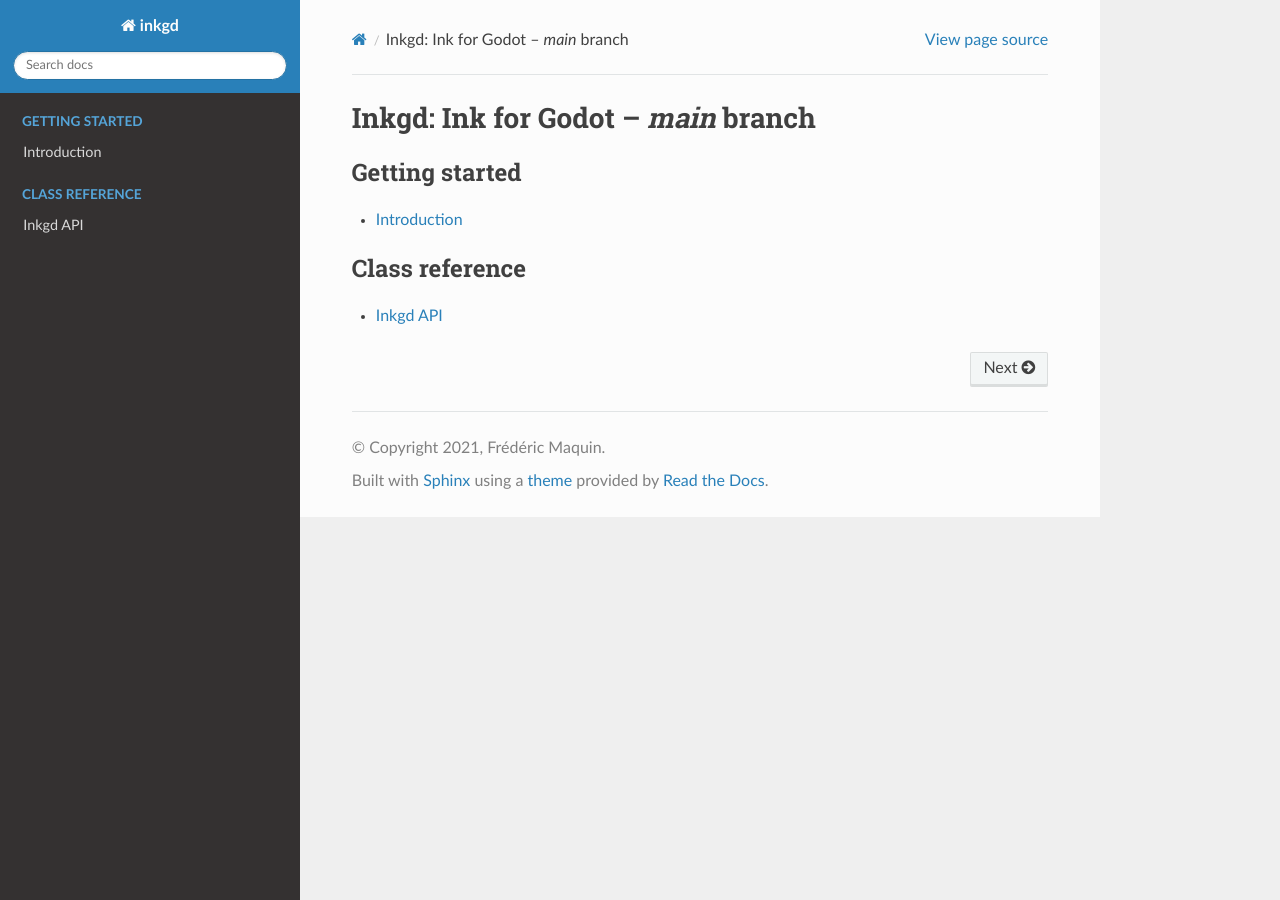
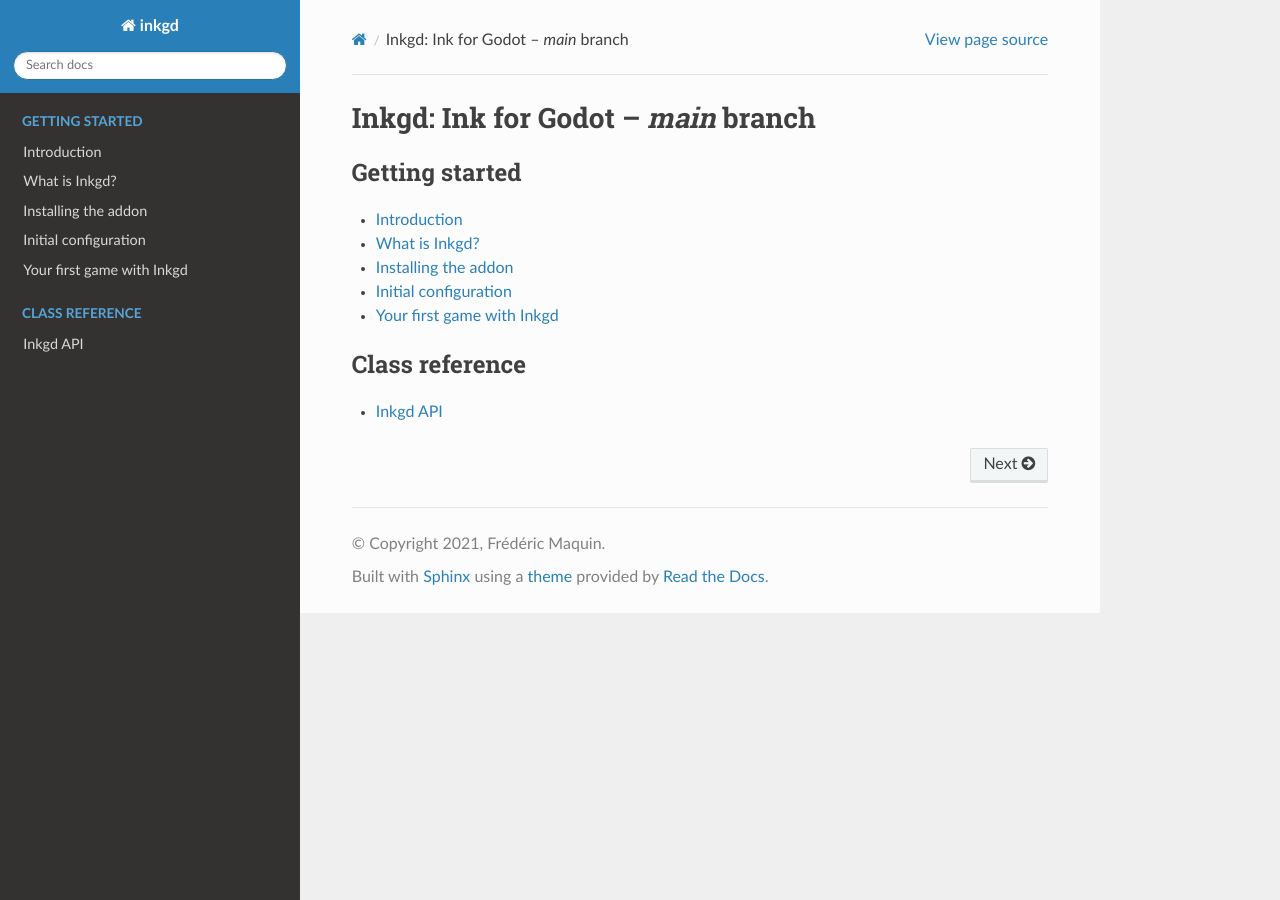
Before and after one commit to ephread/inkgd, a Sphinx documentation site: the page built from docs/source/index.rst, in a window 1280 px wide. Built offline with Sphinx 7.4.7 and the Read the Docs theme 2.0.0, drawn with Linux system fonts in a browser that asks for light colours; some of the changed lines change nothing that is shown.

Commit message:
Docs: First draft of getting started.

```diff
--- a/docs/source/getting_started/index.rst
+++ b/docs/source/getting_started/index.rst
@@ -4,4 +4,49 @@
 Introduction
 ============
 
-TODO: Do this section.
+This article will help you figure out how to start using Ink with GDScript in Godot.
+
+What is Inkgd?
+==============
+
+Inkgd is Ink for Godot, more precisely GDScript. It's a GDScript API that you import as an addon in your Godot project that can read an Ink story (file with .ink.json suffix) and execute Ink's methods directly in GDScript. With Inkgd you'll be able to load your story and get the text from each knot, choice and diverts, then use the text as-is. It also binds variable changes and external functions with custom functions found in your Godot scripts.
+
+A normal use of Inkgd would be to load a compiled story in '.ink.json' and then call "continue_story" until a branch is found. Here the choices are read as an array of strings and the story waits for you to input a choice. Once you submit the selected choice (represented by the index of the choices array) to the story, you repeat the process (i.e. keep calling "continue_story" until a branch is found).
+
+Remember that this API only provides the text, it does not provide a graphical representation of the Ink story. That's up to you.
+
+Installing the addon
+====================
+
+You have two ways of installing this addon: the easy and convenient way or the slightly more difficult way.
+
+The easy way
+************
+
+Open a new Godot project, then navigate to "AssetLib" on the top of the screen, search for "inkgd". Select "inkgd" from author "ephread", in the popup screen click "Download". Once the addond is downloaded to your computer a popup screen will show up, this describes the new files it'll add to your project. By default it should select everything, if this is not the case then select all files, click "Install". After the installation is done a popup message will show saying the addon was added to your project, click "Ok" to close the popup.
+
+That's it! You can now start using Inkgd on your Godot scripts.
+
+The slightly difficult way
+**************************
+
+Use git to clone this repository:
+
+.. code-block:: console
+    $ git clone https://github.com/ephread/inkgd.git
+
+Or download the latest `stable version <https://github.com/ephread/inkgd/tags>`__ of Inkgd. Then extract the contents of the archive.
+
+Once you have the contents of the repository in your machine, copy the folder "addons/inkgd" to your project at "res://addons/". You should now have a path with all the contents of the addon at "res://addons/inkgd".
+
+Initial configuration
+=====================
+
+In order to always have the API running in the background, Inkgd runs as a singleton in your Godot project. This means each time your project runs an instance of Inkgd runtime (res://addons/inkgd/runtime/static/ink_runtime.gd) runs along with your main scene. It doesn't matter if you change scenes, Inkgd runtime will always be running independently of which scene is running. This is why it needs to initialize once at startup and removed when your project exits.
+
+Add "addons/inkgd/runtime.gd" as a singleton in your project, this will take care of all the initialization of Inkgd for us.
+
+Your first game with Inkgd
+==========================
+
+Jump over to the next section to create your first game with Inkgd!
```
